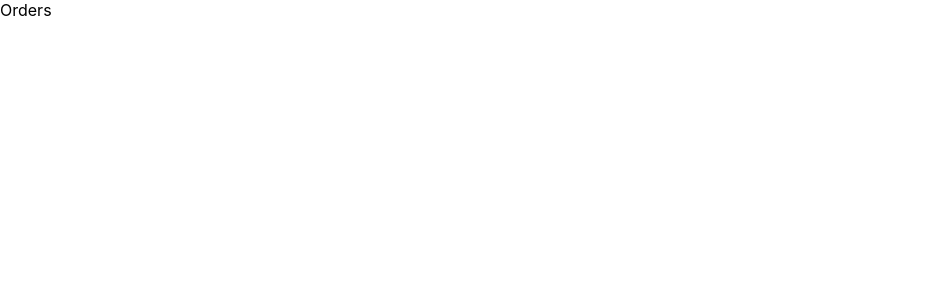
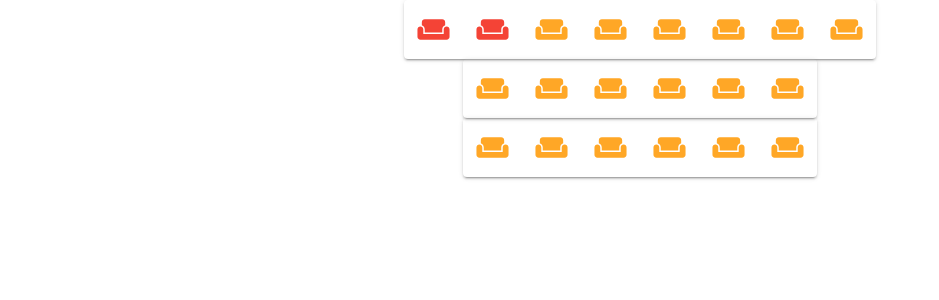
Before and after one commit to damianjasinski/bnabd_front, a React (Create React App) app: page /orders in a window 1280 px wide. Shown: the top 300 px of the page, without its empty margins (0-939 px from the left). Built offline with nearby package versions, Linux system fonts and the light colour scheme.

Commit message:
Seat init

```diff
--- a/src/Order/Order.js
+++ b/src/Order/Order.js
@@ -1,9 +1,68 @@
-import React from 'react'
+import { ButtonGroup } from '@mui/material'
+import React, { useState } from 'react'
+import IconButton from '@mui/material/IconButton';
+import WeekendIcon from '@mui/icons-material/Weekend';
+import { Box } from '@mui/system';
+
+const iconSize = "large"
+
+
 
 export default function Orders() {
+  var arr = Array(100).fill("error");
+
+  const [seat, setSeatState] = useState(arr);
+  const handleSubmit = (event) => {
+    const id = event.target.name;
+
+  }
+
   return (
-    <div>
-      Orders
-    </div>
+    <Box
+      sx={{
+        display: 'flex',
+        flexDirection: 'column',
+        alignItems: 'center',
+
+      }}
+    >
+
+
+<ButtonGroup variant="contained">
+      <IconButton  name='1' color={seat[0]} size="large"> <WeekendIcon fontSize={iconSize}/> </IconButton>
+      <IconButton color={seat[1]} size="large"> <WeekendIcon fontSize={iconSize}/> </IconButton>
+      <IconButton color="warning" size="large"> <WeekendIcon fontSize={iconSize}/> </IconButton>
+      <IconButton color="warning" size="large"> <WeekendIcon fontSize={iconSize}/> </IconButton>
+      <IconButton color="warning" size="large"> <WeekendIcon fontSize={iconSize}/> </IconButton>
+      <IconButton color="warning" size="large"> <WeekendIcon fontSize={iconSize}/> </IconButton>
+      <IconButton color="warning" size="large"> <WeekendIcon fontSize={iconSize}/> </IconButton>
+      <IconButton color="warning" size="large"> <WeekendIcon fontSize={iconSize}/> </IconButton>
+
+      </ButtonGroup>
+
+      <ButtonGroup variant="contained">
+      <IconButton color="warning" size="large"> <WeekendIcon fontSize={iconSize}/> </IconButton>
+      <IconButton color="warning" size="large"> <WeekendIcon fontSize={iconSize}/> </IconButton>
+      <IconButton color="warning" size="large"> <WeekendIcon fontSize={iconSize}/> </IconButton>
+      <IconButton color="warning" size="large"> <WeekendIcon fontSize={iconSize}/> </IconButton>
+      <IconButton color="warning" size="large"> <WeekendIcon fontSize={iconSize}/> </IconButton>
+      <IconButton color="warning" size="large"> <WeekendIcon fontSize={iconSize}/> </IconButton>
+      </ButtonGroup>
+
+      <ButtonGroup variant="contained">
+      <IconButton color="warning" size="large"> <WeekendIcon fontSize={iconSize}/> </IconButton>
+      <IconButton color="warning" size="large"> <WeekendIcon fontSize={iconSize}/> </IconButton>
+      <IconButton color="warning" size="large"> <WeekendIcon fontSize={iconSize}/> </IconButton>
+      <IconButton color="warning" size="large"> <WeekendIcon fontSize={iconSize}/> </IconButton>
+      <IconButton color="warning" size="large"> <WeekendIcon fontSize={iconSize}/> </IconButton>
+      <IconButton color="warning" size="large"> <WeekendIcon fontSize={iconSize}/> </IconButton>
+      </ButtonGroup>
+
+
+
+
+    </Box>
+
+
   )
 }
```
